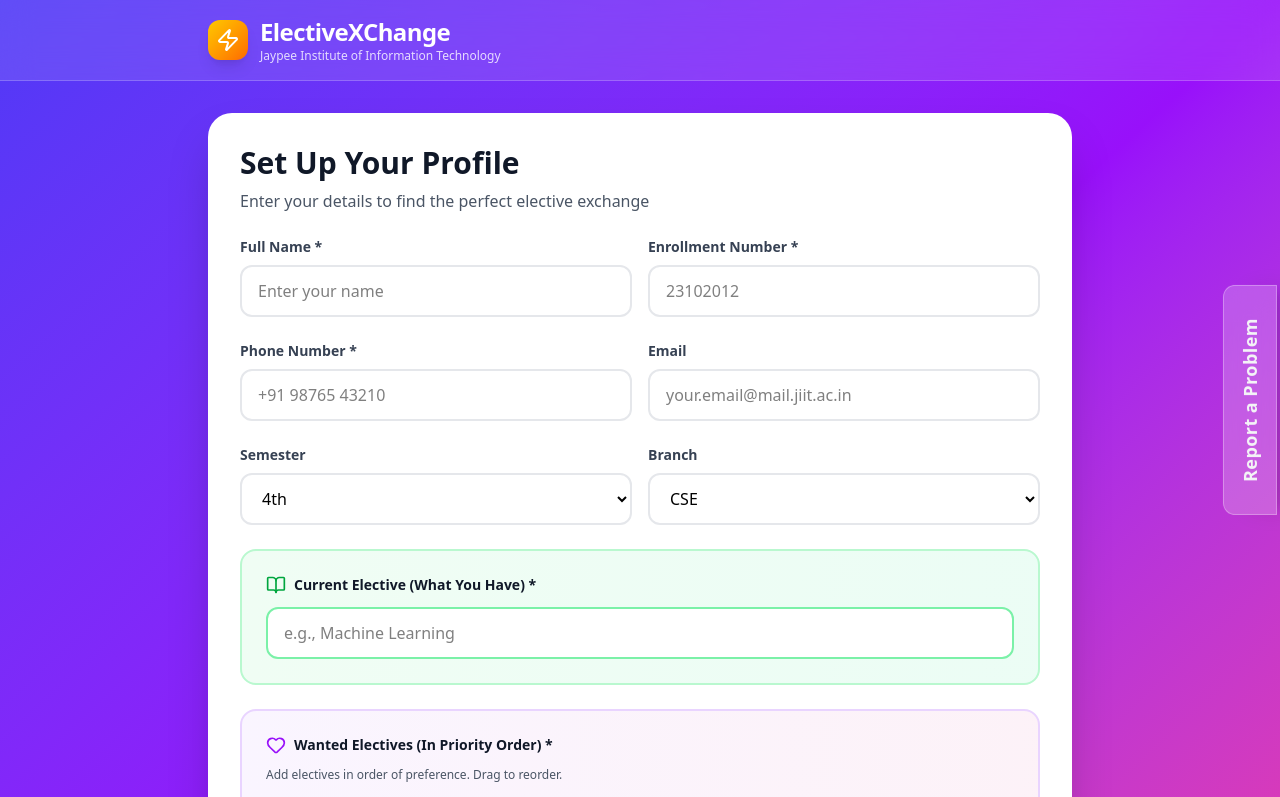
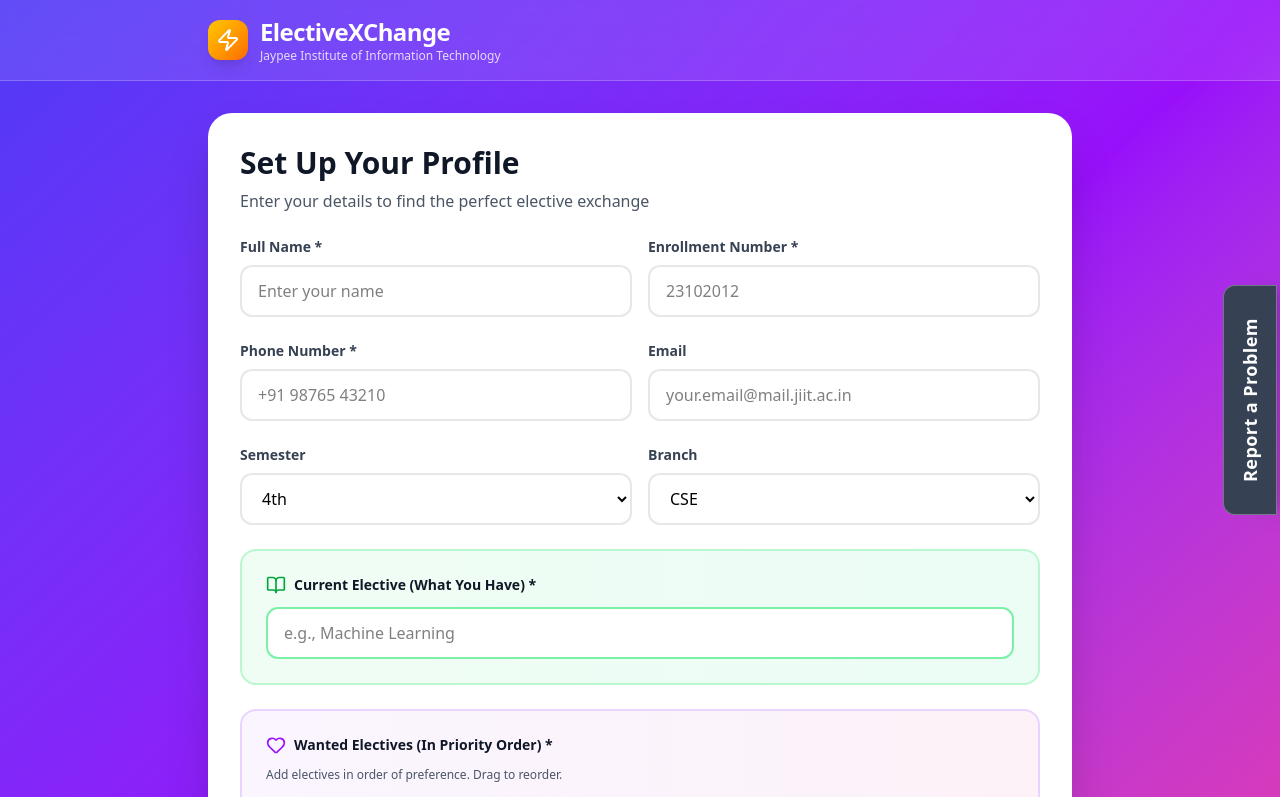
Before and after one commit to DhawalShankar/electivexchange, a React (Vite) app: page / in a window 1280 px wide. Shown: the top 797 px of the page. Built offline with nearby package versions, Linux system fonts and the light colour scheme.

Commit message:
UI fixed

```diff
--- a/src/App.jsx
+++ b/src/App.jsx
@@ -366,7 +366,7 @@
   onClick={() => window.location.href = "mailto:dhawalworksgreat@gmail.com?subject=ElectiveXChange%20Issue&body=Hi%20Dhawal,%0A%0AI%20want%20to%20report%20a%20problem%20with..."}
   className="fixed right-[-85px] top-1/2 -translate-y-1/2 -rotate-90
              px-8 py-3 text-lg font-semibold tracking-wide
-             bg-white/20 backdrop-blur-lg text-gray-100
+             bg-gray-700 backdrop-blur-lg text-white
              border border-white/30 shadow-xl rounded-t-xl
              hover:bg-white/30 hover:text-white transition-all"
 >
```
